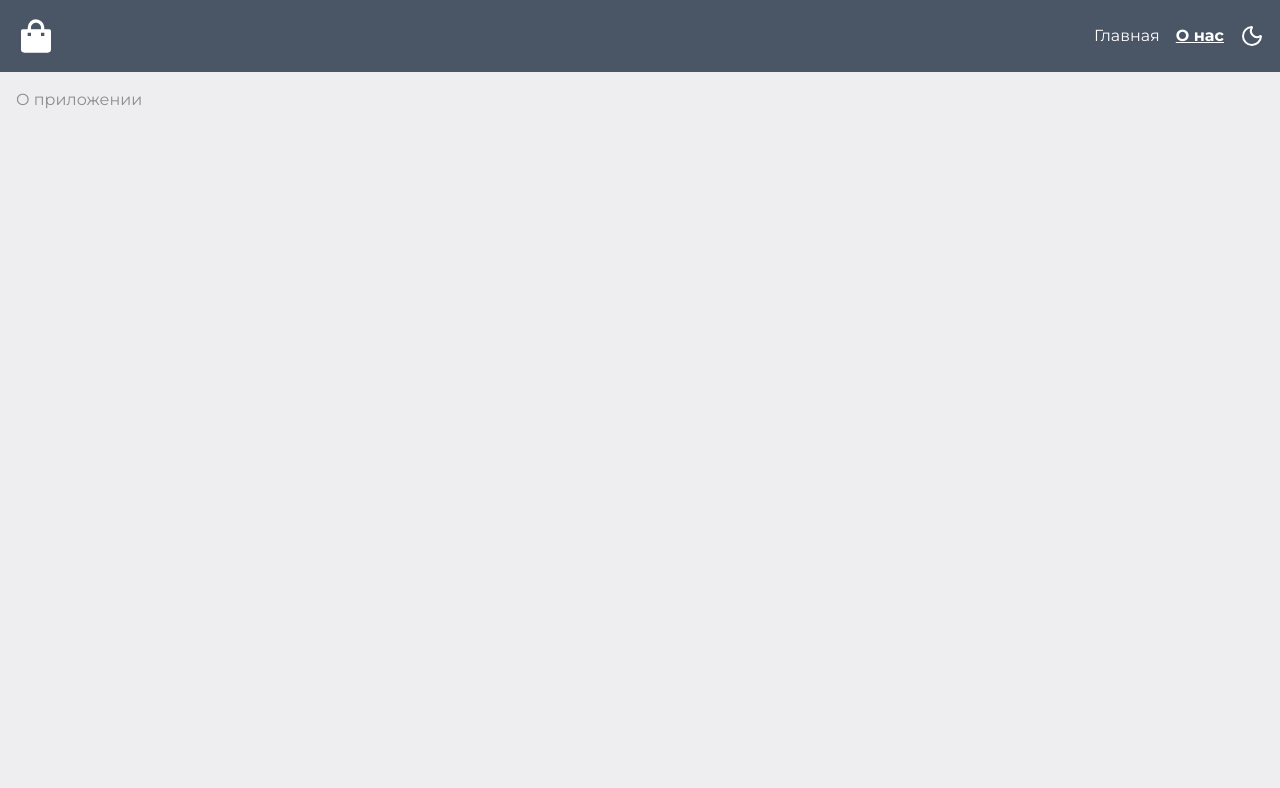
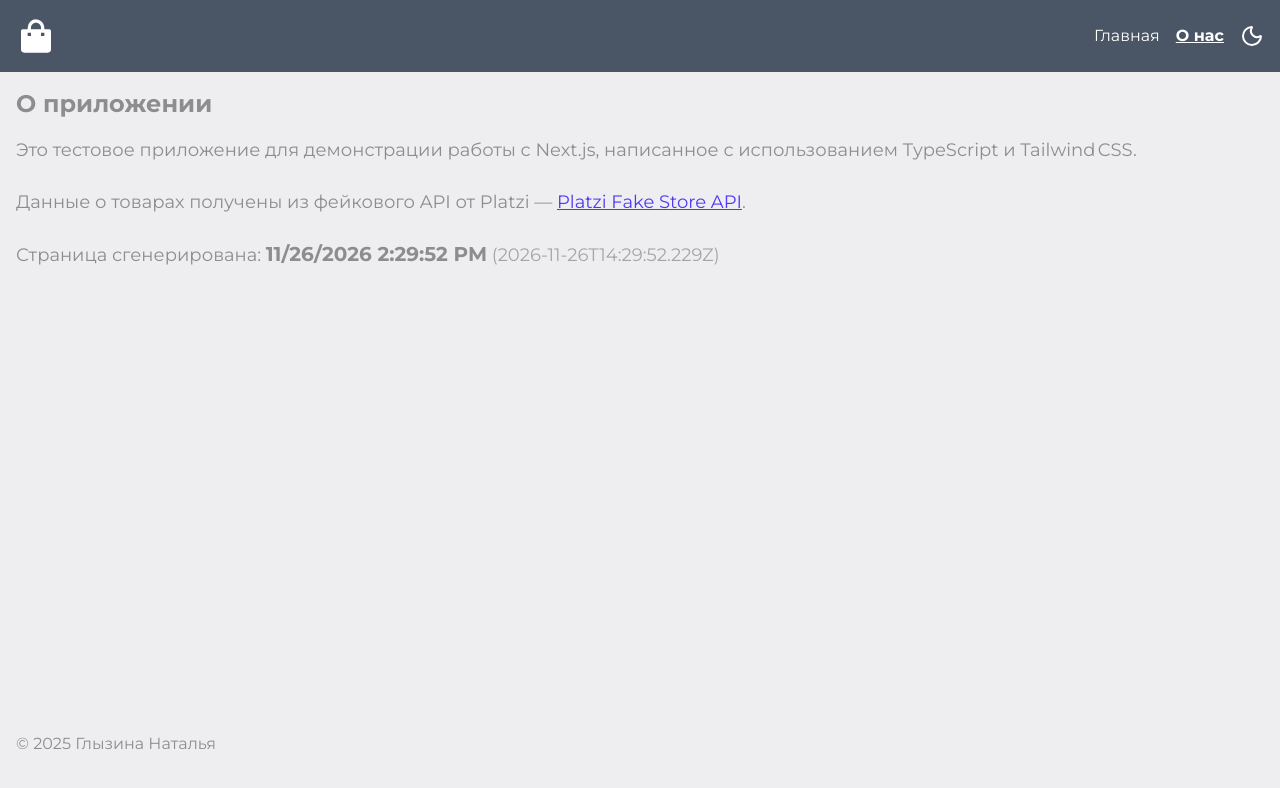
Before and after one commit to NatalyMaxi/test-project, a Next.js app: page /about in a window 1280 px wide. Shown: the top 788 px of the page. Built offline with nearby package versions, Linux system fonts and the light colour scheme.

Commit message:
feat: add an About page

```diff
--- a/next.config.ts
+++ b/next.config.ts
@@ -1,6 +1,7 @@
 import type { NextConfig } from 'next';
 
 const nextConfig: NextConfig = {
+  reactStrictMode: true,
   images: {
     remotePatterns: [
       {
@@ -10,6 +11,9 @@ const nextConfig: NextConfig = {
     ],
     dangerouslyAllowSVG: true,
   },
+  env: {
+    BUILD_TIME: new Date().toISOString(),
+  },
 };
 
 export default nextConfig;
--- a/src/app/about/page.tsx
+++ b/src/app/about/page.tsx
@@ -1,7 +1,48 @@
+export const metadata = {
+  title: 'О приложении',
+  description: 'Статическая страница с информацией о приложении',
+};
+
 export default function About() {
+  const buildISO = process.env.BUILD_TIME;
+  const buildDate = buildISO ? new Date(buildISO) : null;
+
+  const formattedBuild = buildDate
+    ? `${buildDate.toLocaleDateString()} ${buildDate.toLocaleTimeString()}`
+    : 'Дата сборки неизвестна';
+
+  const currentYear = new Date().getFullYear();
+
   return (
-    <main className="max-w-7xl mx-auto p-4 min-h-[calc(100vh-100px)] flex flex-col">
-      <h1>О приложении</h1>
-    </main>
+    <div className="max-w-7xl mx-auto p-4 min-h-[calc(100vh-100px)] flex flex-col">
+      <h1 className="text-xl sm:text-2xl font-bold mb-4">О приложении</h1>
+
+      <div className="flex flex-col gap-6 text-lg mb-6">
+        <p>
+          Это тестовое приложение для демонстрации работы с Next.js, написанное с использованием TypeScript и
+          Tailwind CSS.
+        </p>
+
+        <p>
+          Данные о товарах получены из фейкового API от Platzi —{' '}
+          <a
+            href="https://fakeapi.platzi.com/en/about/introduction"
+            target="_blank"
+            rel="noopener noreferrer"
+            className="text-indigo-600 underline"
+          >
+            Platzi Fake Store API
+          </a>
+          .
+        </p>
+
+        <p>
+          Страница сгенерирована: <span className="font-bold text-xl">{formattedBuild}</span>
+          {buildISO && <span className="text-lg opacity-75"> ({buildISO})</span>}
+        </p>
+      </div>
+
+      <div className="mt-auto text-base">&copy; {currentYear} Глызина Наталья</div>
+    </div>
   );
 }
```
